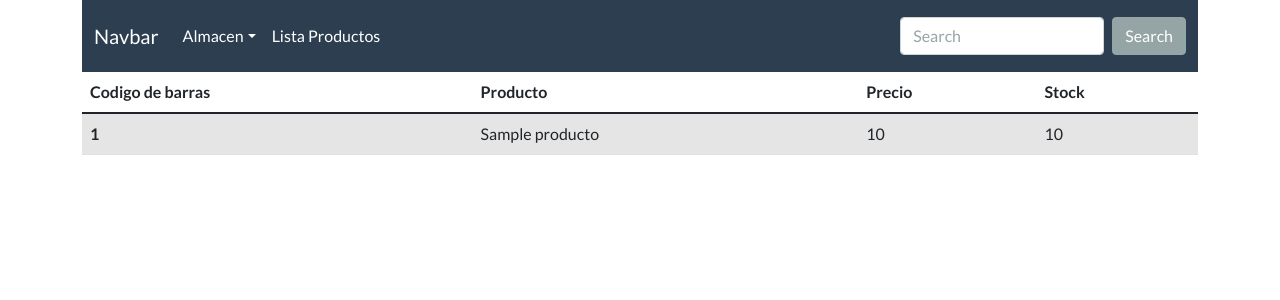
After one commit to Potottoman/Proyecto_titulo, a Django app: page /listaProd/ in a window 1280 px wide. The commit adds this page. Shown: the top 300 px of the page. Run offline with Django 3.2, Linux system fonts and the light colour scheme; tables that the repository leaves empty hold one stand-in row (values such as "Sample post"); some libraries are stand-ins or nearby versions.

Commit message:
Se agrega listado de productos

```diff
--- a/Almacen/views.py
+++ b/Almacen/views.py
@@ -1,6 +1,7 @@
 from multiprocessing import reduction
 from django.shortcuts import redirect, render
 from django.http import HttpResponse
+from .models import Producto
 
 from Almacen.forms import AbonoForm, ClienteForm, DeudaForm, OrdenForm, ProveedorForm, ProductoForm
 
@@ -75,3 +76,9 @@ def orden_view(request):
         form = OrdenForm()
 
     return render(request, 'almacen/general_form.html', {'form':form})
+
+
+def MostrarProd(request):
+    productosListados =Producto.objects.all()
+
+    return render(request, 'almacen/listado_prod.html', {'productos':productosListados})
--- a/AlmacenYuyitos/urls.py
+++ b/AlmacenYuyitos/urls.py
@@ -26,4 +26,5 @@ urlpatterns = [
     path('adddeuda/', views.deuda_view , name='add_deuda'),
     path('addabono/', views.abono_view , name='add_abono'),
     path('addorden/', views.orden_view , name='add_orden'),
+    path('listaProd/', views.MostrarProd , name='Mostrar_prod'),
 ]
--- /dev/null
+++ b/templates/almacen/listado_prod.html
@@ -0,0 +1,26 @@
+{% extends 'base/base.html' %}
+
+{% block content %}
+    <body class="margin">
+        <table class="table table-hover">
+            <thead>
+                <tr>
+                    <th scope="col">Codigo de barras</th>
+                    <th scope="col">Producto</th>
+                    <th scope="col">Precio</th>
+                    <th scope="col">Stock</th>
+                </tr>
+            </thead>
+            <tbody>
+                {% for c in productos%}
+                <tr class="table-active">
+                    <th scope="row">{{c.codigo_barra}}</th>
+                    <td>{{c.nombre}}</td>
+                    <td>{{c.precio_venta}}</td>
+                    <td>{{c.stock}}</td>
+                </tr>
+                {%endfor%}
+            </tbody>
+        </table>
+    </body>
+{% endblock %}
--- a/templates/base/base.html
+++ b/templates/base/base.html
@@ -34,6 +34,9 @@
                   <a class="dropdown-item" href="/addabono">Registrar abono</a>
                   <a class="dropdown-item" href="/addorden">Registrar orden</a>
                 </div>
+                <li class="nav-item">
+                  <a class="nav-link" href="/listaProd">Lista Productos</a>
+                </li>
               </li>
             </ul>
             <form class="d-flex">
```
